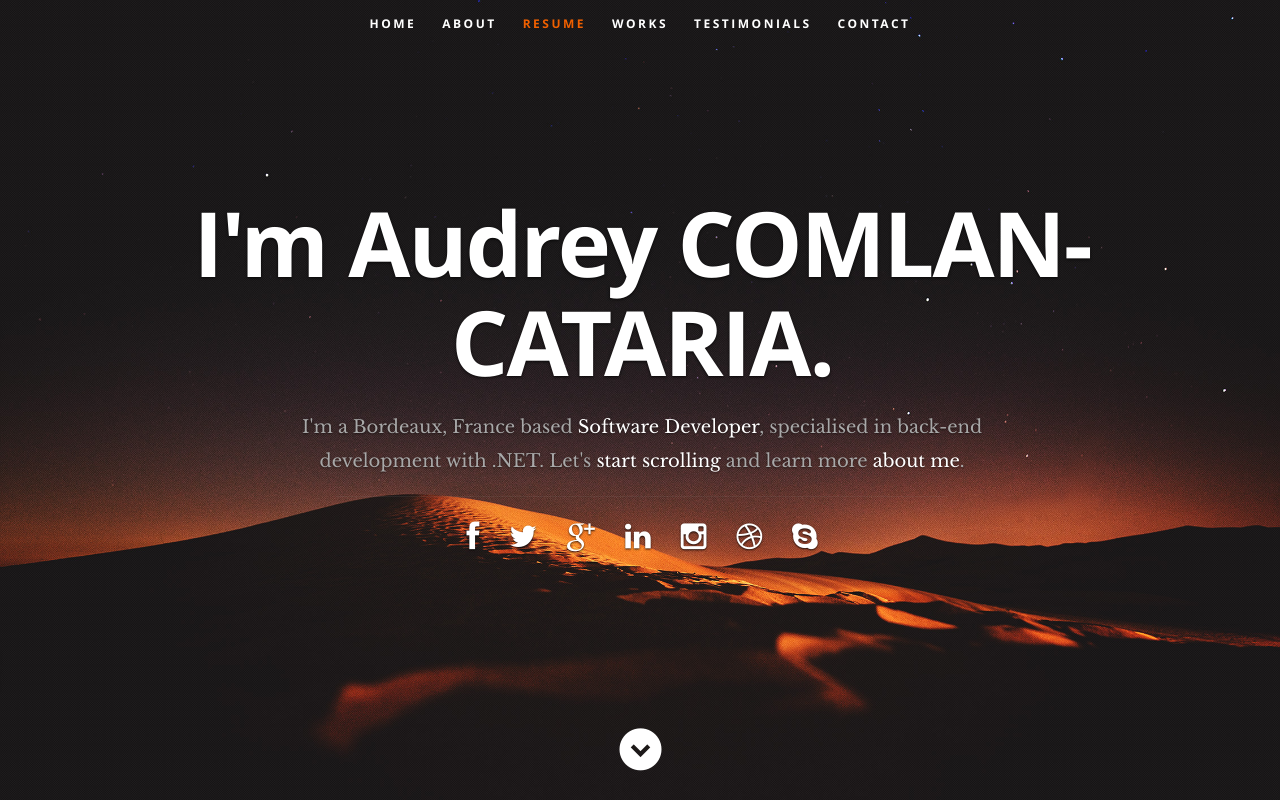
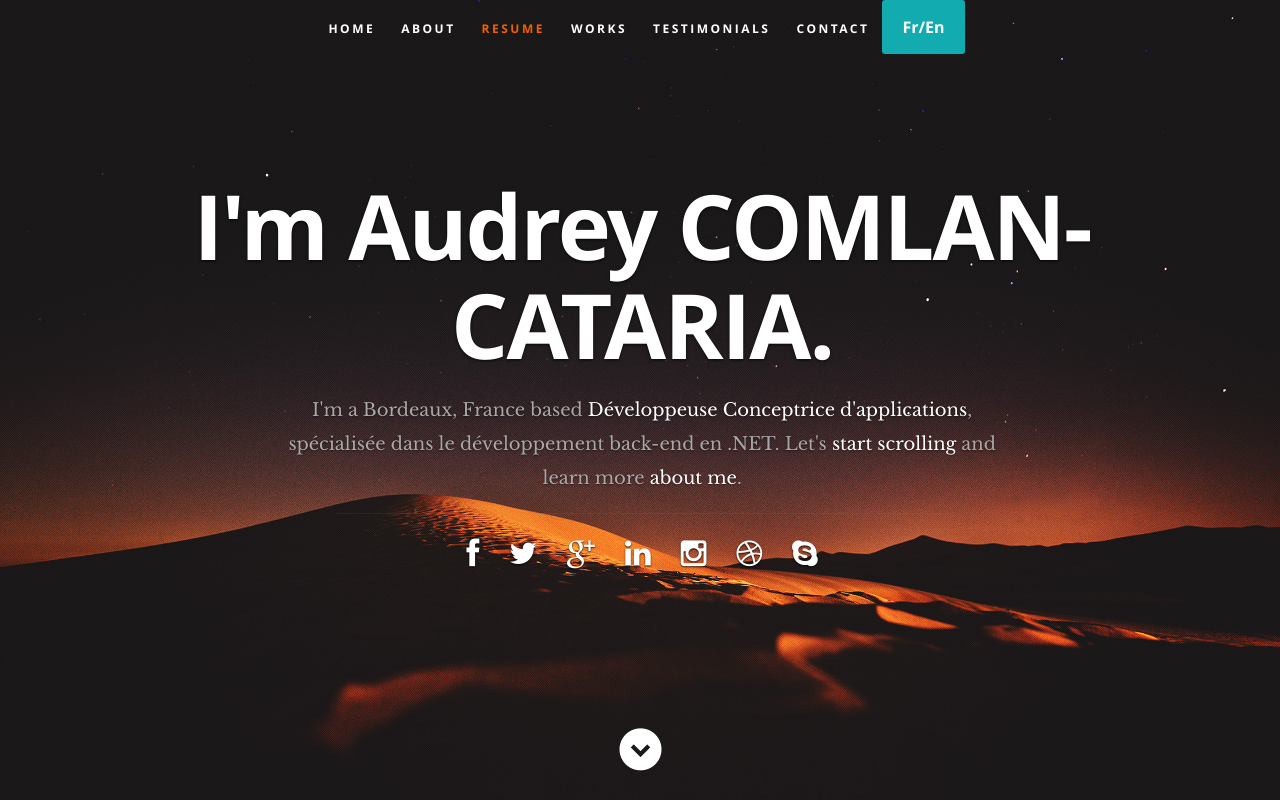
Before and after one commit to Koulikana/resume, a React (Create React App) app: page / in a window 1280 px wide. Shown: the top 800 px of the page. Built offline with nearby package versions, Linux system fonts and the light colour scheme.

Commit message:
Switch language button created

```diff
--- a/src/App.js
+++ b/src/App.js
@@ -6,13 +6,36 @@ import Footer from './components/footer/footer';
 import Resume from './components/resume/resume';
 import Portfolio from './components/portfolio/portfolio';
 import Testimonials from './components/testimonials/testimonials';
-import resumeData from './resumeData';
+import resumeDataEn from './resumeDataEn';
+import resumeDataFr from './resumeDataFr';
 
 class App extends Component {
+  constructor() {
+    super();
+
+    this.state = {
+      resumeData: resumeDataFr,
+    };
+
+    this.handleLanguage = this.handleLanguage.bind(this);
+  }
+
+  handleLanguage() {
+    if (this.state.resumeData === resumeDataFr) {
+      this.setState({
+        resumeData: resumeDataEn,
+      });
+    } else {
+      this.setState({
+        resumeData: resumeDataFr,
+      });
+    }
+  }
+
   render() {
     return (
       <div className="App">
-        <Header resumeData={resumeData} />
+        <Header resumeData={this.state.resumeData} handleLanguage={this.handleLanguage} />
         <About />
         <Resume />
         <Portfolio />
--- a/src/components/header/header.js
+++ b/src/components/header/header.js
@@ -43,6 +43,9 @@ export default class Header extends Component {
                 <a className="smoothscroll" href="#contact">
                   Contact
                 </a>
+              </li>
+              <li>
+                <button onClick={this.props.handleLanguage}>Fr/En</button>
               </li>
             </ul>{' '}
             {/* end #nav */}
--- a/src/resumeData.js
+++ b/src/resumeDataEn.js
@@ -1,8 +1,8 @@
-let resumeData = {
+let resumeDataEn = {
   imagebaseurl: 'http://localhost:3000/',
   name: 'Audrey COMLAN-CATARIA',
   role: 'Software Developer',
   roleDescription: 'specialised in back-end development with .NET',
 };
 
-export default resumeData;
+export default resumeDataEn;
--- /dev/null
+++ b/src/resumeDataFr.js
@@ -0,0 +1,8 @@
+let resumeDataFr = {
+  imagebaseurl: 'http://localhost:3000/',
+  name: 'Audrey COMLAN-CATARIA',
+  role: "Développeuse Conceptrice d'applications",
+  roleDescription: 'spécialisée dans le développement back-end en .NET',
+};
+
+export default resumeDataFr;
```
